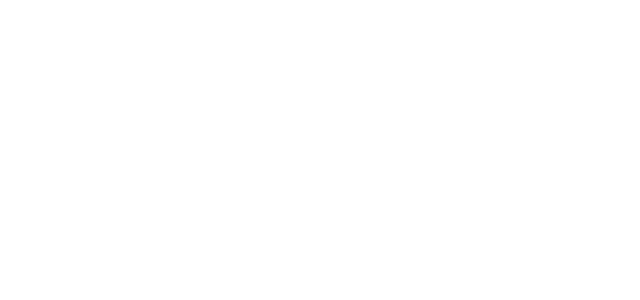
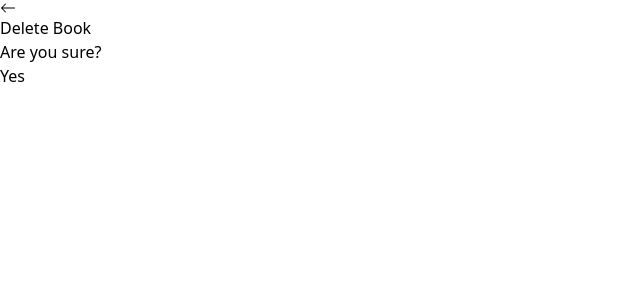
Before and after one commit to AaronGulman/BookStore, a React (Vite) app in the folder client/: page /books/delete/1 in a window 1280 px wide. Before the commit this address had no page. Shown: the top 300 px of the page, without its empty margins (0-640 px from the left). Built offline with nearby package versions, Linux system fonts and the light colour scheme.

Commit message:
Import DeleteBook.jsx to App.jsx

```diff
--- a/client/src/App.jsx
+++ b/client/src/App.jsx
@@ -1,7 +1,7 @@
 import { Routes, Route } from "react-router-dom";
 import Home from "./pages/Home";
 import CreateBook from "./pages/CreateBook";
-// import DeleteBook from "./pages/DeleteBook";
+import DeleteBook from "./pages/DeleteBook";
 import EditBook from "./pages/EditBook";
 import ShowBook from "./pages/ShowBook";
 
@@ -12,7 +12,7 @@ const App = () => {
       <Route path="/books/create" element={<CreateBook />} />
       <Route path="/books/details/:id" element={<ShowBook />} />
       <Route path="/books/edit/:id" element={<EditBook />} />
-      {/* <Route path="/books/delete/:id" element={<DeleteBook />}/> */}
+      <Route path="/books/delete/:id" element={<DeleteBook />}/>
     </Routes>
   );
 };
```
